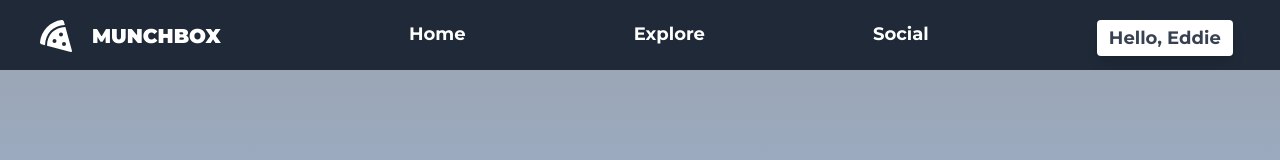
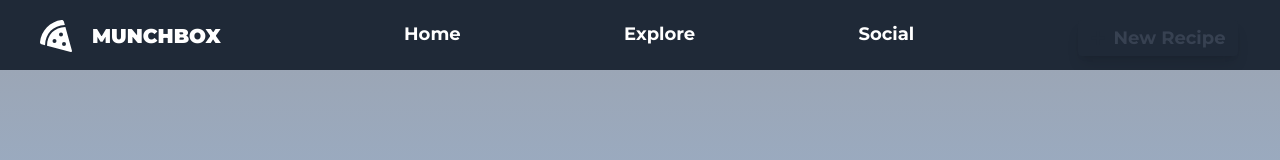
Before and after one commit to smarbo/munchbox, a Next.js app: page / in a window 1280 px wide. Shown: the top 160 px of the page. Built offline with nearby package versions, Linux system fonts and the light colour scheme.

Commit message:
alot of changes made, learning nextjs api handlers

```diff
--- a/components/HomeDisplay.js
+++ b/components/HomeDisplay.js
@@ -31,7 +31,7 @@ export default function HomeDisplay() {
         >
             <div className="HomeDisplay-Top text-xl text-center md:text-4xl items-center md:flex-row flex-col w-fit flex font-semibold text-gray-800">
                 <div className="textstuff flex flex-col">
-                    <h1 className="HomeDisplay-Title flex font-extrabold md:text-left text-center">
+                    <h1 className="HomeDisplay-Title flex font-extrabold sm:mt-[20px] lg:mt-0 md:text-left text-center">
                         Munchbox - Recipes made easy.
                     </h1>
                     <div className="flex">
@@ -77,7 +77,7 @@ export default function HomeDisplay() {
                             index === imageIndex
                                 ? "currentImage"
                                 : "notCurrentImage"
-                        } lg:h-[40vh]  transition-all duration-700 absolute rotate-0 lg:left-[47vw] md:h-[35vh] md:-translate-y-[17rem] md:w-[60vw] shadow-lg lg:translate-y-16 translate-y-[33vh] h-[40vh] w-[80vw] lg:w-[40vw] 2xl:w-[30vw] lg:translate-x-0 left-[50%] translate-x-[-50%] hover:shadow-2xl lg:top-0 hover:top-[-10px] rounded-2xl border-8 border-solid border-gray-900 ${
+                        } lg:h-[40vh] md:-top-[2vh] top-8 transition-all bg-transparent duration-700 ipad:-top-[20px] absolute rotate-0 lg:left-[47vw] md:h-[35vh] md:-translate-y-[17rem] md:w-[60vw] shadow-lg lg:translate-y-16 translate-y-[33vh] h-[35vh] w-[80vw] lg:w-[40vw] 2xl:w-[30vw] lg:translate-x-0 left-[50%] translate-x-[-50%] hover:shadow-2xl lg:top-0 hover:top-[-10px] rounded-2xl border-8 border-solid border-gray-900 ${
                             index === imageIndex ? "opacity-1" : "opacity-0"
                         }`}
                     >
--- /dev/null
+++ b/components/Layout.js
@@ -0,0 +1,16 @@
+import Head from "next/head";
+import Navbar from "@/components/Navbar";
+import Footer from "@/components/Footer";
+
+export default function Layout(props) {
+    return (
+        <div className={props.topClass}>
+            <Head>
+                <title>{props.title}</title>
+            </Head>
+            <Navbar />
+            {props.children}
+            <Footer />
+        </div>
+    );
+}
--- a/components/Navbar.js
+++ b/components/Navbar.js
@@ -1,13 +1,26 @@
-import { FaPizzaSlice, FaHome, FaCompass, FaUsers } from "react-icons/fa";
+import {
+    FaPizzaSlice,
+    FaHome,
+    FaCompass,
+    FaUsers,
+    FaPlus,
+} from "react-icons/fa";
 import Link from "next/link";
 import { montserrat } from "@/components/Fonts";
-import { useState } from "react";
+import { useState, useEffect } from "react";
 
 function NavbarItem(props) {
     return props.type === "btn" ? (
         <div className="Navbar-Item">
-            <Link href={`${props.href}`}>
-                <button className="bg-white text-gray-700 shadow-lg hover:shadow-none hover:bg-gray-400  transition-all duration-300 px-3 py-1 rounded">
+            <Link href={`${props.activated ? props.href : "/"}`}>
+                <button
+                    className={`${
+                        props.activated
+                            ? "bg-white hover:shadow-none hover:bg-gray-400"
+                            : "bg-gray-800"
+                    } flex justify-center items-center text-gray-700 shadow-lg transition-all duration-300 px-3 py-1 rounded`}
+                    disabled={!props.activated}
+                >
                     {props.children}
                 </button>
             </Link>
@@ -30,14 +43,20 @@ function MobileNavbarItem(props) {
     );
 }
 
-export default function Navbar() {
+export default function Navbar(props) {
     const [menuToggled, setMenuToggled] = useState(false);
     const links = {
         home: "/",
         explore: "/explore",
         social: "#social",
         getStarted: "/auth",
+        newRecipe: "/recipes/new",
     };
+
+    const [activated, setActivated] = useState(false);
+    useEffect(() => {
+        setActivated(localStorage.getItem("username") ? true : false);
+    }, []);
 
     return (
         <div
@@ -56,8 +75,13 @@ export default function Navbar() {
                 <NavbarItem href={links.home}>Home</NavbarItem>
                 <NavbarItem href={links.explore}>Explore</NavbarItem>
                 <NavbarItem href={links.social}>Social</NavbarItem>
-                <NavbarItem type="btn" href={links.getStarted}>
-                    Hello, Eddie
+                <NavbarItem
+                    type="btn"
+                    href={links.newRecipe}
+                    activated={activated}
+                >
+                    <FaPlus size={16} color="#1f2937" className="mr-2" />
+                    New Recipe
                 </NavbarItem>
             </div>
             <div
@@ -102,6 +126,9 @@ export default function Navbar() {
                 <MobileNavbarItem href={links.social} icon={FaUsers}>
                     Social
                 </MobileNavbarItem>
+                <MobileNavbarItem href={links.newRecipe} icon={FaPlus}>
+                    Create
+                </MobileNavbarItem>
             </div>
         </div>
     );
--- a/pages/404.js
+++ b/pages/404.js
@@ -1,6 +1,4 @@
-import Navbar from "../components/Navbar";
-import Footer from "../components/Footer";
-import Head from "next/head";
+import Layout from "@/components/Layout";
 import {
     ErrorNotification,
     SuccessNotification,
@@ -9,19 +7,14 @@ import { montserrat } from "@/components/Fonts";
 
 export default function NotFound() {
     return (
-        <div>
-            <Head>
-                <title>Munchbox - Page not found</title>
-            </Head>
+        <Layout title="Munchbox - Not Found">
             <div className={`NotFound ${montserrat.className}`}>
-                <Navbar />
                 <div>The page you requested does not exist.</div>
                 <ErrorNotification
                     duration={5}
                     message="The page could not be found on the server."
                 />
-                <Footer />
             </div>
-        </div>
+        </Layout>
     );
 }
--- a/pages/api/[username].js
+++ b/pages/api/[username].js
@@ -1,6 +1,20 @@
 // Next.js API route support: https://nextjs.org/docs/api-routes/introduction
 
 export default function handler(req, res) {
-    const { username } = req.query;
-    res.status(200).json({ name: username });
+    const { method, headers } = req;
+
+    if (method !== "GET") {
+        return res.status(405).json({ message: "Method POST Not Allowed" });
+    }
+
+    if (!headers["API_KEY"] || headers["API_KEY"] !== process.env["API_KEY"]) {
+        return res.status(401).json({ message: "Invalid API Key" });
+    }
+
+    return res
+        .status(200)
+        .json({
+            message: "User found successfully.",
+            user: req.query.username,
+        });
 }
--- a/pages/auth.js
+++ b/pages/auth.js
@@ -1,6 +1,4 @@
-import Navbar from "@/components/Navbar";
-import Footer from "@/components/Footer";
-import Head from "next/head";
+import Layout from "@/components/Layout";
 import validateEmail from "@/utils/validateEmail";
 import { montserrat } from "@/components/Fonts";
 import { useState } from "react";
@@ -61,6 +59,7 @@ function validateForm(type, data) {
             });
         } else {
             console.log("Login Validation passed! Here should login");
+            window.localStorage["username"] = data.username;
         }
     }
 }
@@ -187,13 +186,10 @@ function SignupForm() {
 export default function Authentication() {
     const [loginToggled, setLoginToggled] = useState(false);
     return (
-        <div
-            className={`Authentication ${montserrat.className} w-full min-h-screen`}
+        <Layout
+            title="Munchbox - Authentication."
+            topClass={`Authentication ${montserrat.className} w-full min-h-screen`}
         >
-            <Head>
-                <title>Munchbox - Authentication</title>
-            </Head>
-            <Navbar />
             <div className="AUTHCONTAINER justify-center shadow-2xl shadow-gray-950 items-center absolute top-[50%] left-[50%] rounded-lg flex flex-col -translate-y-[50%] -translate-x-[50%] bg-gradient-to-tl from-gray-700 via-gray-800 to-gray-700 bg-opacity-50 w-[300px] md:w-[400px] lg:w-[500px] h-[450px] lg:h-[600px]">
                 {loginToggled ? <LoginForm /> : <SignupForm />}
                 <button
@@ -211,7 +207,6 @@ export default function Authentication() {
                         : "Don't have an account?"}
                 </button>
             </div>
-            <Footer />
-        </div>
+        </Layout>
     );
 }
--- a/pages/explore.js
+++ b/pages/explore.js
@@ -1,20 +1,16 @@
-import Head from "next/head";
-import Navbar from "@/components/Navbar";
-import Footer from "@/components/Footer";
+import Layout from "@/components/Layout";
 import ExploreDisplay from "@/components/ExploreDisplay";
 
 export default function Explore() {
     return (
-        <div className="RECIPESPAGE w-full h-screen">
-            <Head>
-                <title>Munchbox - Explore</title>
-            </Head>
-            <Navbar />
+        <Layout
+            title="Munchbox - Explore."
+            topClass="RECIPESPAGE w-full h-screen"
+        >
             <h1 className="absolute left-[50%] md:block hidden -translate-x-[50%] mt-1 font-extrabold text-gray-900 text-2xl underline underline-offset-1">
                 Recipe Explorer
             </h1>
             <ExploreDisplay />
-            <Footer />
-        </div>
+        </Layout>
     );
 }
--- a/pages/index.js
+++ b/pages/index.js
@@ -1,17 +1,13 @@
-import Footer from "@/components/Footer";
 import HomeDisplay from "@/components/HomeDisplay";
-import Navbar from "@/components/Navbar";
-import Head from "next/head";
+import Layout from "@/components/Layout";
 
 export default function Home() {
     return (
-        <div className="AppContainer overflow-hidden">
-            <Head>
-                <title>Munchbox - Recipes made easy.</title>
-            </Head>
-            <Navbar />
+        <Layout
+            title="Munchbox - Recipes made easy."
+            topClass="AppContainer overflow-hidden"
+        >
             <HomeDisplay />
-            <Footer />
-        </div>
+        </Layout>
     );
 }
--- a/pages/recipes/[recipename].js
+++ b/pages/recipes/[id].js
@@ -71,10 +71,10 @@ function Recipe(props) {
 
 export default function RecipePage() {
     const router = useRouter();
-    const { recipename } = router.query;
+    const { id } = router.query;
     //
     const recipe =
-        recipename === "Gold Burger"
+        id === "Gold Burger"
             ? {
                   name: "Gold Burger",
                   image: "burger3.jpg",
--- /dev/null
+++ b/pages/recipes/new.js
@@ -0,0 +1,16 @@
+import Layout from "@/components/Layout";
+
+export default function NewRecipePage() {
+    return (
+        <Layout
+            title="Munchbox - New Recipe"
+            topClass="NEWRECIPEPAGE w-full h-screen"
+        >
+            <div className="absolute left-[50%] flex -translate-x-[50%] w-[60%] h-full -z-10 bg-gradient-to-tl from-gray-800 to-gray-700 via-gray-800">
+                <div className="text-gray-700 font-black text-4xl w-fit h-fit py-3 px-8 bg-gray-200 border-4 border-gray-900  rounded-lg">
+                    Test
+                </div>
+            </div>
+        </Layout>
+    );
+}
--- a/tailwind.config.js
+++ b/tailwind.config.js
@@ -10,8 +10,9 @@ module.exports = {
             md: "768px",
             // => @media (min-width: 768px) { ... }
 
-            lg: "1024px",
+            ipad: "1024px",
             // => @media (min-width: 1024px) { ... }
+            lg: "1040px",
 
             xl: "1280px",
             // => @media (min-width: 1280px) { ... }
```
